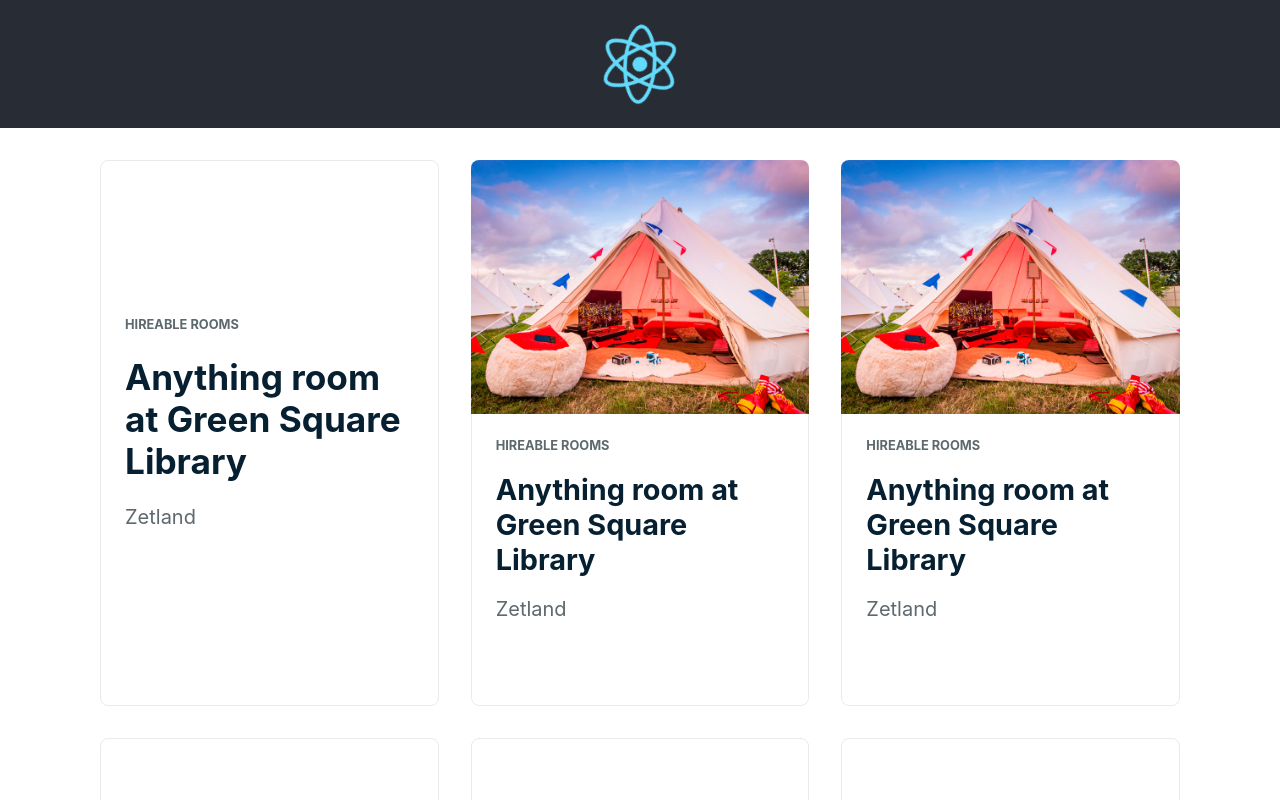
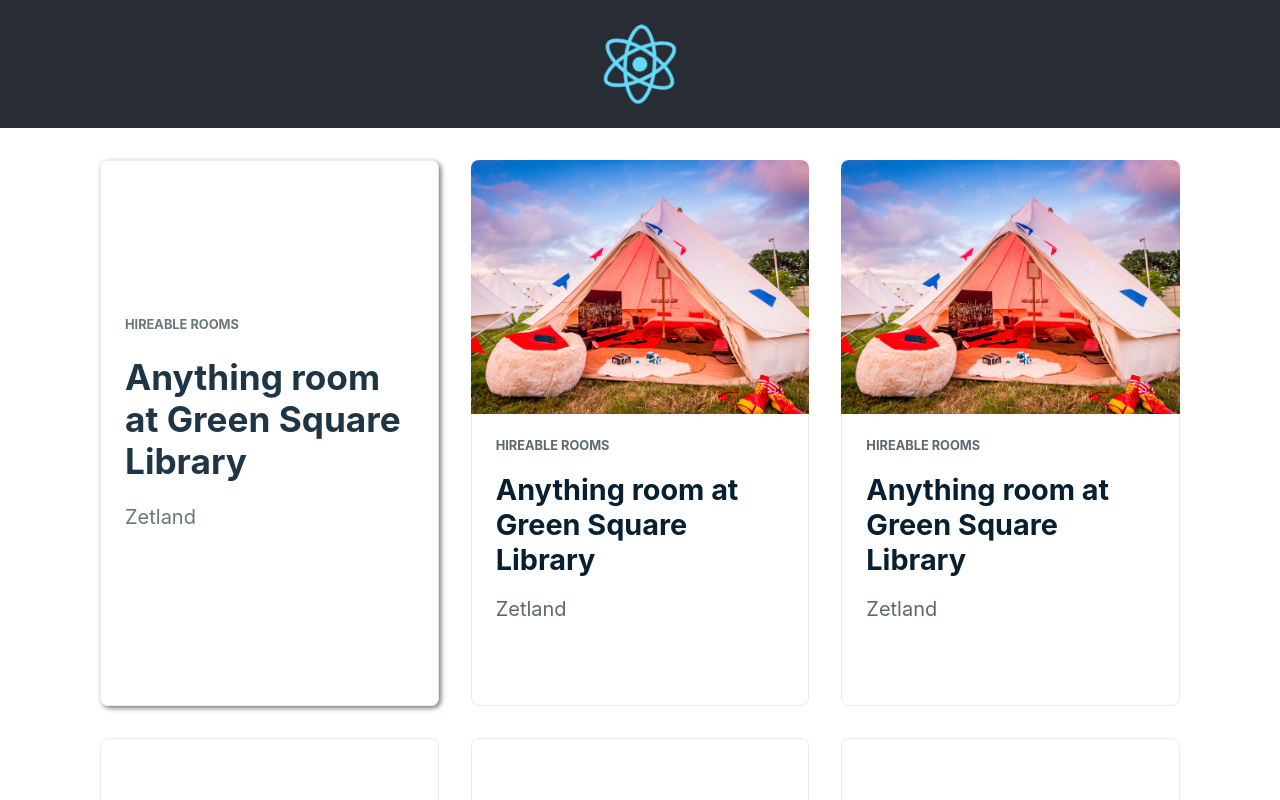
Before and after one commit to asarwar89/Responsive-Grid, a React (Create React App) app: page / in a window 1280 px wide. In both pictures the pointer is over the link 269 px from the left and 433 px from the top of the page. Shown: the top 800 px of the page. Built offline with nearby package versions, Linux system fonts and the light colour scheme.

Commit message:
Cards: Added Focus and Hover style

```diff
--- a/src/App.css
+++ b/src/App.css
@@ -53,6 +53,7 @@
 
   /* other */
   --border-radius: .5rem;
+  --box-shadow: 2px 2px 5px var(--grey);
 }
 
 img {
--- a/src/Card/Card.module.css
+++ b/src/Card/Card.module.css
@@ -4,6 +4,12 @@
   flex-direction: column;
   overflow: hidden;
   text-decoration: none;
+}
+
+.Card:hover,
+.Card:focus {
+  opacity: .9;
+  box-shadow: var(--box-shadow);
 }
 
 .Contents {
```
